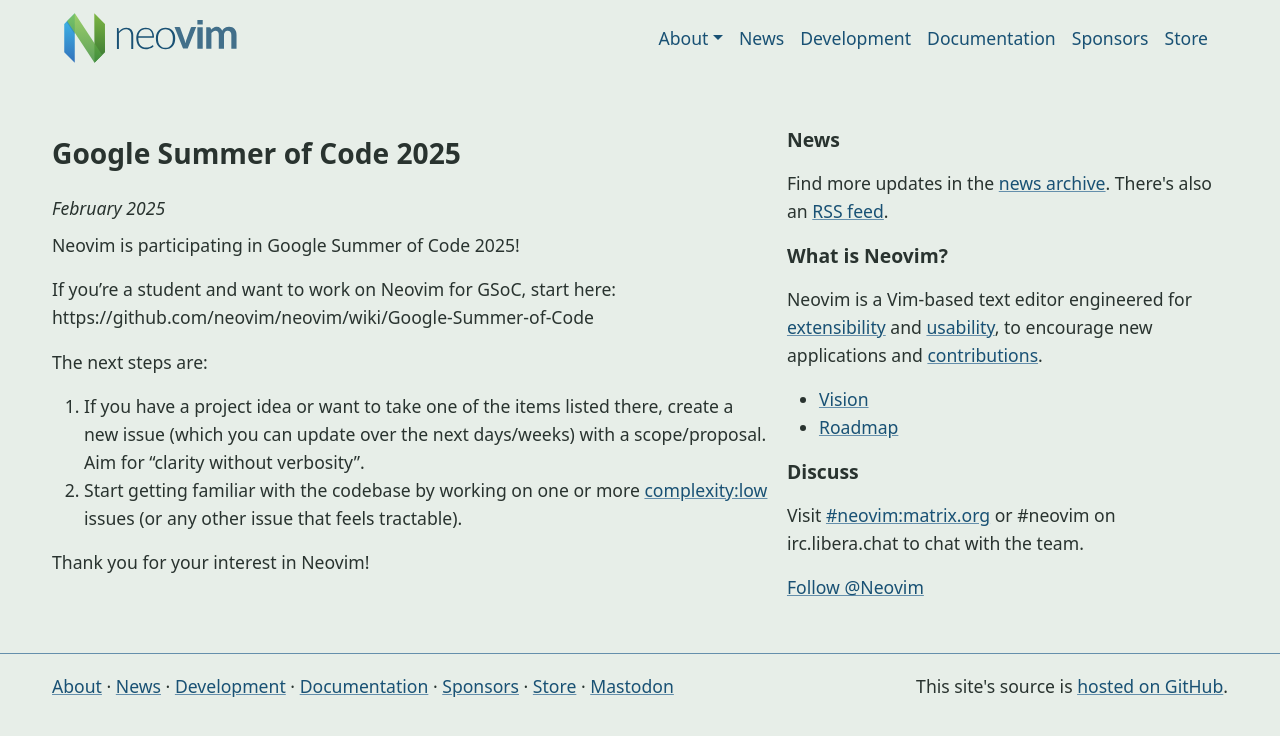
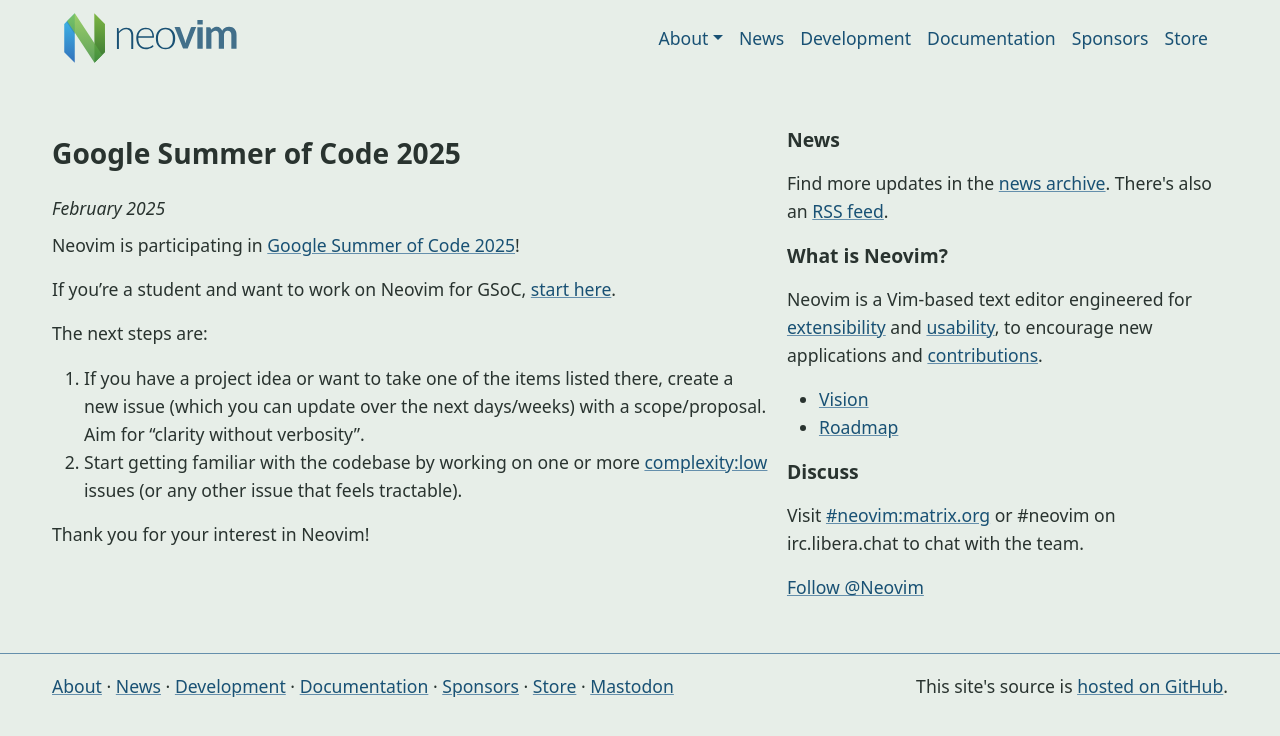
Before and after one commit to neovim/neovim.github.io, a Jekyll site: the page built from _posts/2025-02-28-gsoc.md, in a window 1280 px wide. Shown: the top 736 px of the page. Built offline with Jekyll 4.4.1, drawn with Linux system fonts in a browser that asks for light colours; comment, search, counter and statistics services are not loaded; some of the changed lines change nothing that is shown.

Commit message:
news: gsoc 2025

```diff
--- a/_posts/2025-02-28-gsoc.md
+++ b/_posts/2025-02-28-gsoc.md
@@ -5,9 +5,9 @@
 permalink: /news/2025/02
 ---
 
-Neovim is participating in Google Summer of Code 2025!
+Neovim is participating in [Google Summer of Code 2025](https://summerofcode.withgoogle.com/programs/2025/organizations/neovim)!
 
-If you're a student and want to work on Neovim for GSoC, start here: https://github.com/neovim/neovim/wiki/Google-Summer-of-Code
+If you're a student and want to work on Neovim for GSoC, [start here](https://github.com/neovim/neovim/wiki/Google-Summer-of-Code).
 
 The next steps are:
 1. If you have a project idea or want to take one of the items listed there,
```
